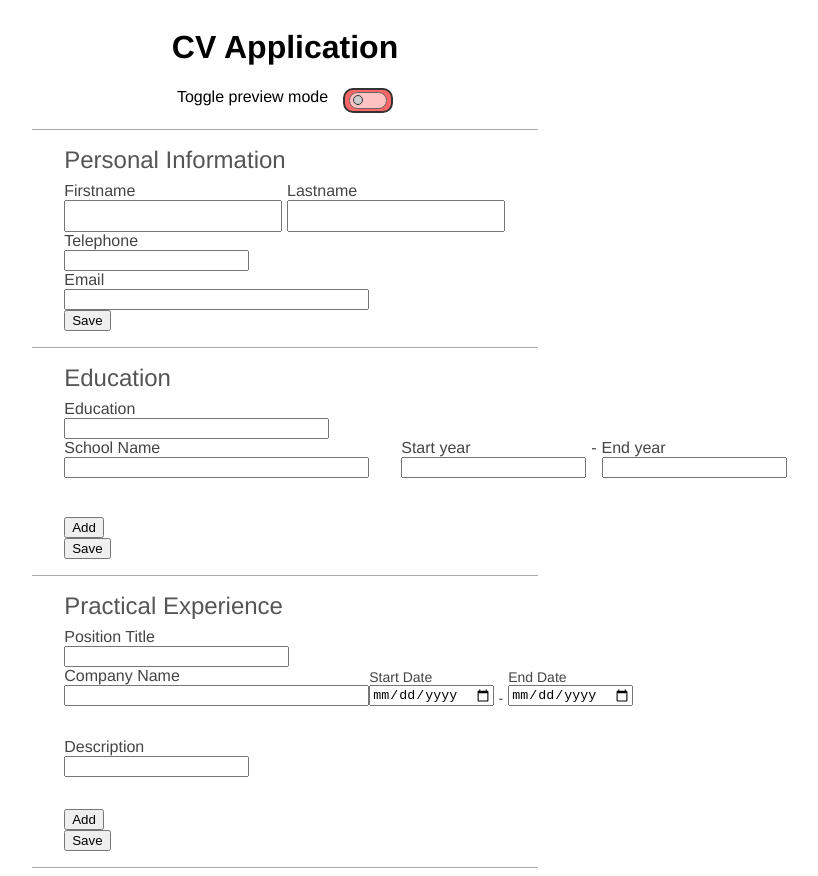
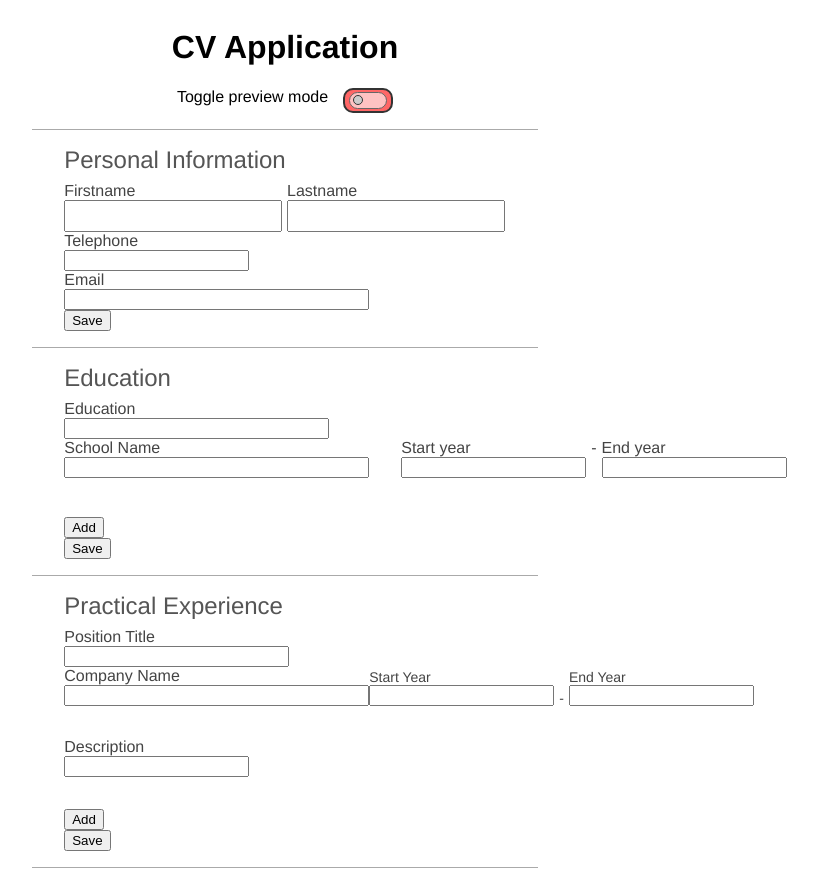
Before and after one commit to JSHC/odin-cvproject, a React (Create React App) app: page / in a window 1280 px wide. Shown: the whole page, without its empty margins (355-1173 px from the left). Built offline with nearby package versions, Linux system fonts and the light colour scheme.

Commit message:
Change practical experience dates to years

```diff
--- a/src/components/PracticalExperienceComponent.js
+++ b/src/components/PracticalExperienceComponent.js
@@ -32,17 +32,19 @@ class PracticalExperienceComponent extends React.Component {
                 />
                 <div className="practical-experience-dates-container">
                     <Field
-                        label="Start Date"
-                        type="date"
+                        label="Start Year"
+                        type="number"
+                        size={5}
                         editEnabled={editEnabled}
-                        className="start-date"
+                        className="start-year"
                     />
                     <span>-</span>
                     <Field
-                        label="End Date"
-                        type="date"
+                        label="End Year"
+                        type="number"
+                        size={5}
                         editEnabled={editEnabled}
-                        className="end-date"
+                        className="end-year"
                     />
                 </div>
                 {this.props.canRemove &&
--- a/src/styles/PracticalExperienceComponent.css
+++ b/src/styles/PracticalExperienceComponent.css
@@ -35,13 +35,20 @@
     grid-template-columns: auto auto auto;
     font-size: 14px;
     align-items: end;
+    justify-self: start;
     gap: 5px;
 }
 
 .start-date-container {
     grid-column: 1;
+    justify-self: end;
+}
+
+.practical-experience-dates-container span {
+    justify-self: center;
 }
 
 .end-date-container {
     grid-column: 3;
+    justify-self: start;
 }
```
